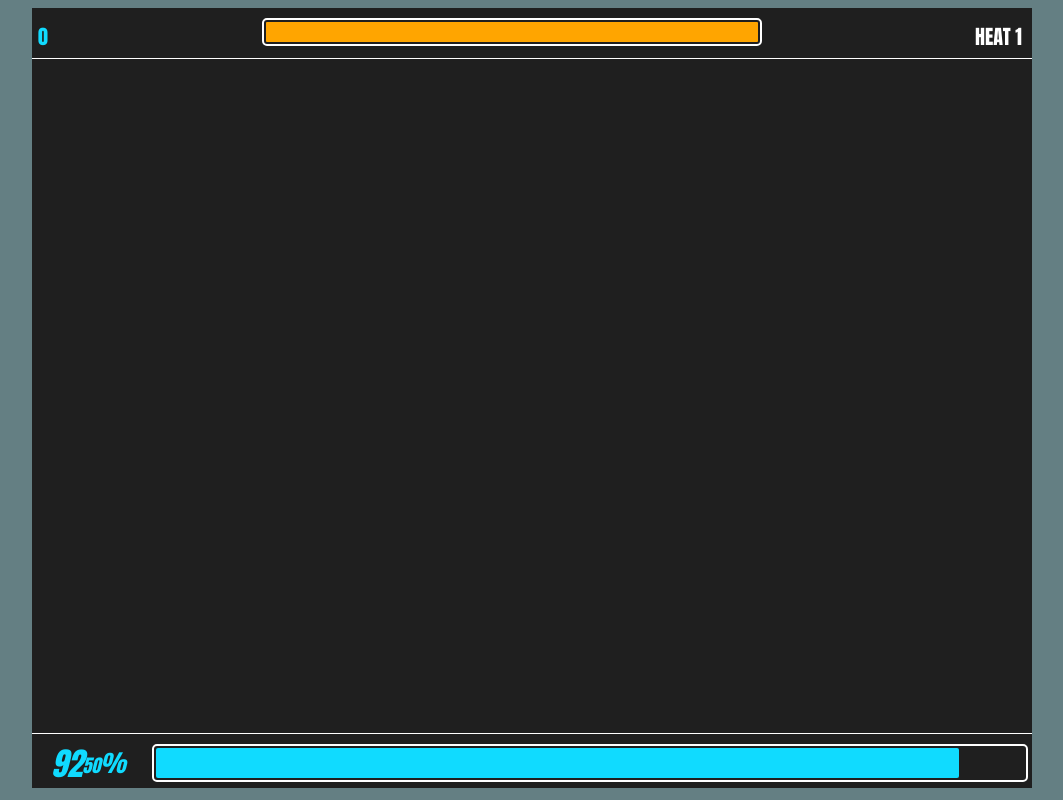
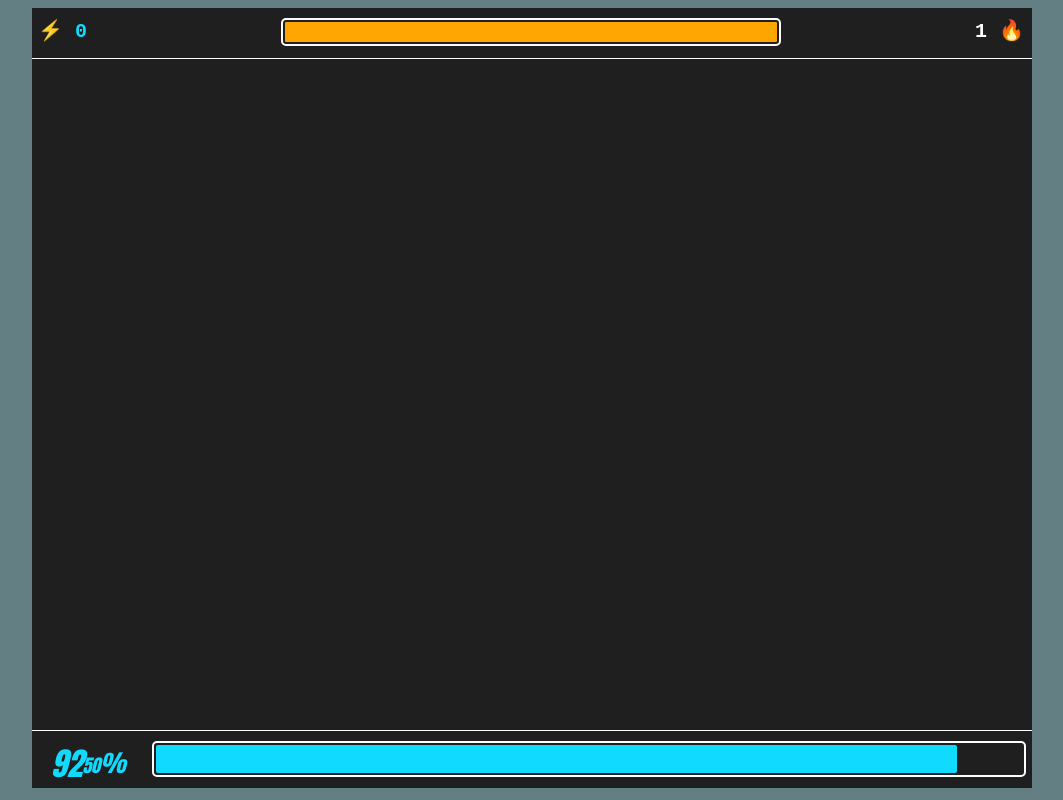
Before and after one commit to GoodJoe2049/splitter, a website with bundled scripts: page index.html in a window 1280 px wide. Shown: the whole page, without its empty margins (108-1171 px from the left). Built offline with nearby package versions, Linux system fonts and the light colour scheme.

Commit message:
more ui tweaks

```diff
--- a/src/ui/bottom_container/bottom-container.css
+++ b/src/ui/bottom_container/bottom-container.css
@@ -4,8 +4,6 @@
     display: flex;
     flex: 0 1 50px;
     border-top: 1px solid rgb(255, 255, 255);
-    z-index: 2;
-    position: relative;
 }
 
 #life-percent {
@@ -14,7 +12,7 @@
     font-style: italic;
     display: flex;
     justify-content: center;
-    margin-top: 5px;
+    margin-top: 8px;
     margin-right: 2px;
     margin-left: 4px;
 }
@@ -30,9 +28,10 @@
 
 #life-bar-container {
     width: 100%;
+    height: 28px;
     padding: 10px;
-    margin-bottom: 4px;
-    margin-right: 2px;
+    margin-bottom: 8px;
+    margin-right: 4px;
 }
 
 #life-bar-border {
--- a/src/ui/game_container/GameContainerUI.mjs
+++ b/src/ui/game_container/GameContainerUI.mjs
@@ -1,7 +1,7 @@
 import State from "../../State.mjs";
 
 const playerClick = () => {
-    State.addLifeBarBy(100); //example to remove
+    State.addLifeBarBy(55); //example to remove
     //this will handle whether a particle(s) are clicked on to add the respective points
     //otherwise remove the respective amount of points (missed clicks reduce points, penalty increasing with heat)
 };
--- a/src/ui/top_container/TopContainerUI.mjs
+++ b/src/ui/top_container/TopContainerUI.mjs
@@ -7,7 +7,7 @@ const initRender = () => {
 };
 
 const updateTotalEnergy = () => {
-    document.getElementById("total-energy-container").innerHTML = State.getTotalEnergy();
+    document.getElementById("total-energy-container").innerHTML = "\u{26A1} " + State.getTotalEnergy();
 };
 
 const updateHeatBar = () => {
@@ -15,7 +15,7 @@ const updateHeatBar = () => {
 };
 
 const updateHeatLevel = () => {
-    document.getElementById("heat-level-container").innerHTML = "HEAT " + State.getHeatLevel();
+    document.getElementById("heat-level-container").innerHTML = State.getHeatLevel() + " \u{1F525}";
 };
 
 const TopContainerUI = {
--- a/src/ui/top_container/top-container.css
+++ b/src/ui/top_container/top-container.css
@@ -8,10 +8,12 @@
 }
 
 #total-energy-container {
+    font-family: 'Courier New', Courier, monospace;
+    font-weight: bold;
     min-width: fit-content;
     height: 10px;
     margin-left: 6px;
-    margin-top: 13px;
+    margin-top: 10px;
     color: rgb(16, 219, 255);
     font-size: 20px;
 }
@@ -38,10 +40,12 @@
 }
 
 #heat-level-container {
+    font-family: 'Courier New', Courier, monospace;
+    font-weight: bold;
     display: flex;
     min-width: fit-content;
-    margin-right: 10px;
-    margin-top: 13px;
+    margin-right: 8px;
+    margin-top: 10px;
     font-size: 20px;
     justify-content: right;
     color: rgb(255, 255, 255);
```
